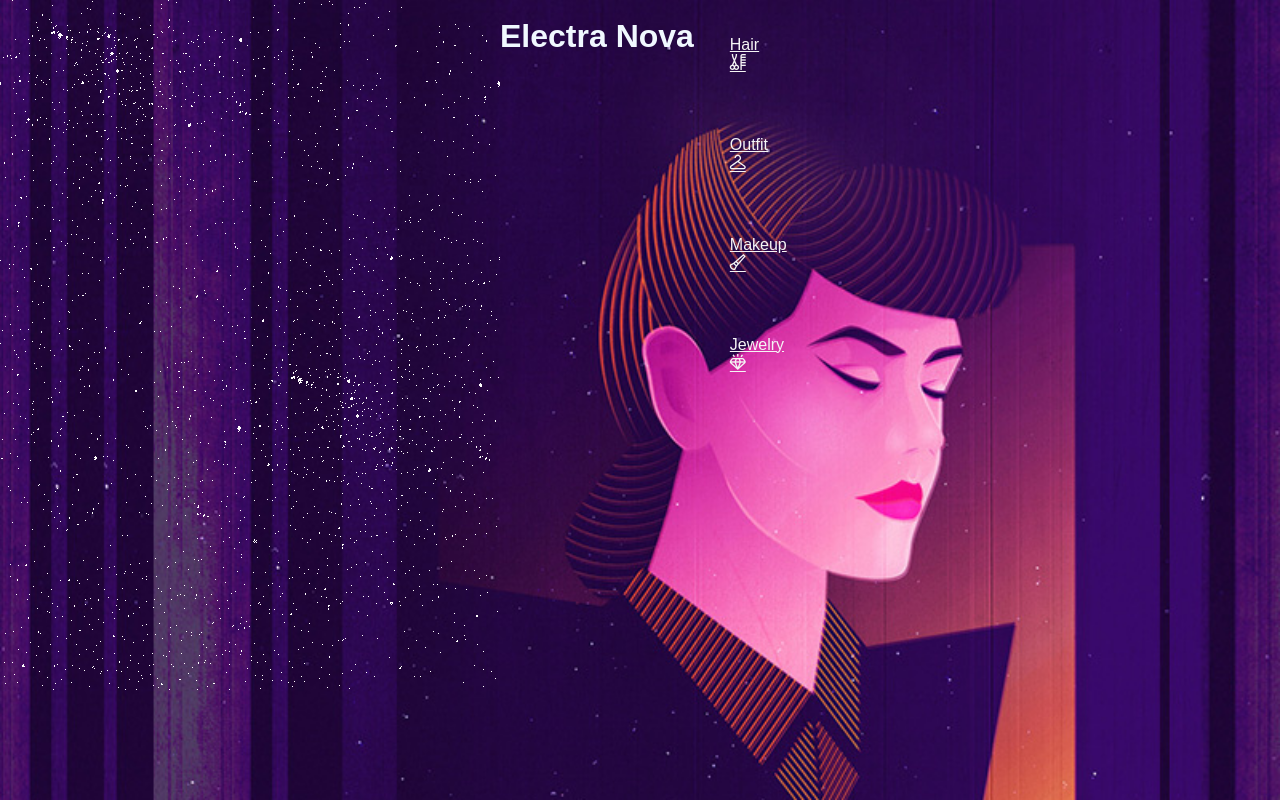
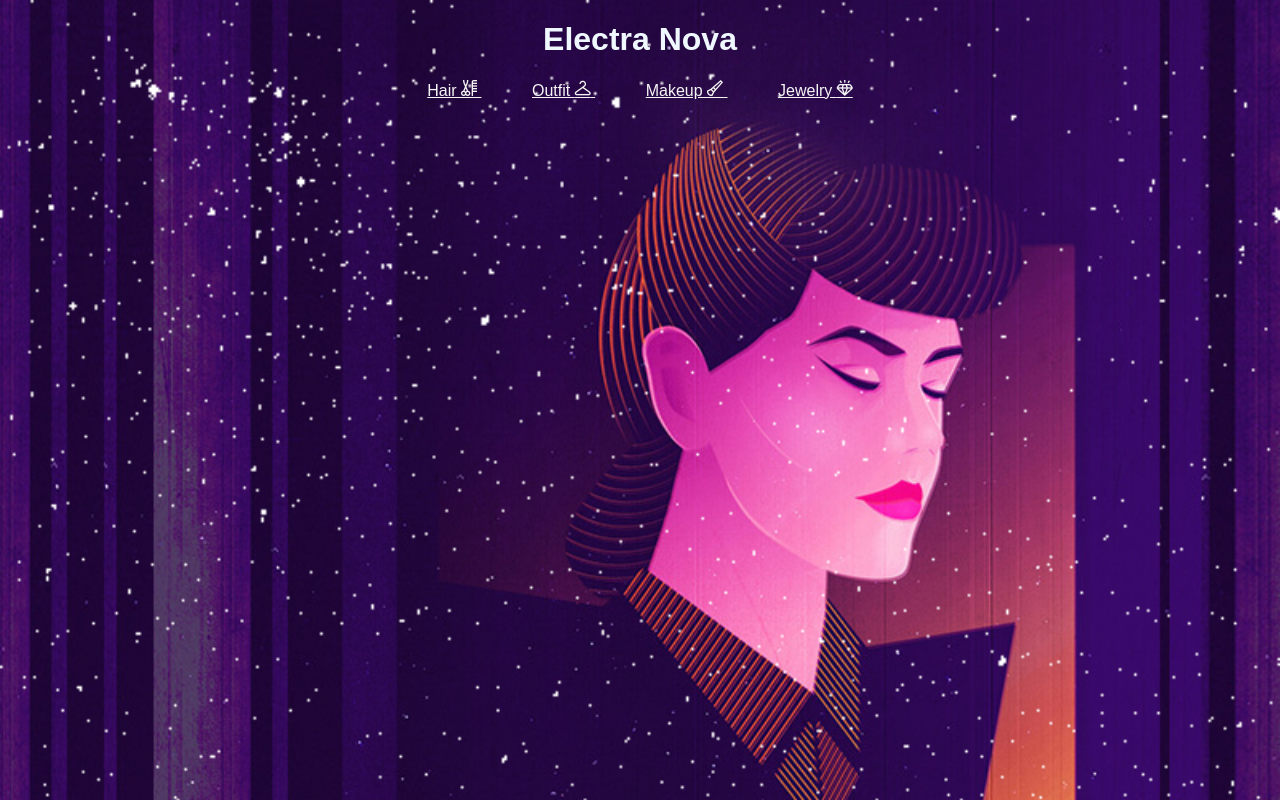
Before and after one commit to Terriaunaj/Retro-Future-Website, a plain HTML site: page index.html in a window 1280 px wide. Drawn offline with nearby package versions, Linux system fonts and the light colour scheme; a web font is replaced by a local one.

Commit message:
Add files via upload

```diff
--- a/index.html
+++ b/index.html
@@ -12,15 +12,12 @@
         <link href="https://fonts.googleapis.com/css2?family=Sixtyfour&display=swap" rel="stylesheet">
     </head>
 
-    <div class = "container"><img src = "mygif.GIF">
-
-    <body class="background">
+    <body>
         <div style="text-align: center;">
-            <br><h1> Electra Nova </h1><br><br>
+            <h1> Electra Nova </h1>
         </div>
 
-        <div class="Links">
-            <nav style="position:center;" >
+        <div style = "text-align: center;">
             <a href="#"> Hair
                 <i class="fi fi-rs-barber-shop"></i>
             </a>
@@ -36,8 +33,6 @@
             <a href="#"> Jewelry
                 <i class="fi fi-rs-gem"></i>
             </a>
-            </nav>
-        </div>
         </div>
     </body>
 
--- a/style.css
+++ b/style.css
@@ -1,9 +1,6 @@
 body{
-    display:flexbox;
-    margin:auto;
-    padding: 0%;
     background-color: rgb(39, 9, 68);
-    background-image: url("65e8524813cfb4d9e4a801f80008be8b.jpg");
+    background-image: url("mygif.GIF"),url("65e8524813cfb4d9e4a801f80008be8b.jpg");
     background-size:cover;
     background-repeat: no-repeat;
     color:aliceblue;
@@ -16,15 +13,9 @@ body{
     "BLED" 0,
     "SCAN" 0;
 }
-h1{
-    margin:auto;
-}
-
 a{
-    display:block;
-    position: relative;
-    padding: 40%;
     color:whitesmoke;
+    padding: 2%;
 }
 a:active{
     color:blueviolet;
@@ -32,16 +23,3 @@ a:active{
 a:hover{
     color:blueviolet;
 }
-.container{
-    z-index:1;
-    display:flex;
-    margin: auto;
-    padding: auto;
-    width:auto;
-    height:auto;
-}
-nav{
-    text-align: center;
-    margin: auto;
-    padding: 5px;
-}
```
Lines whose indentation alone changed are shown as unchanged.
